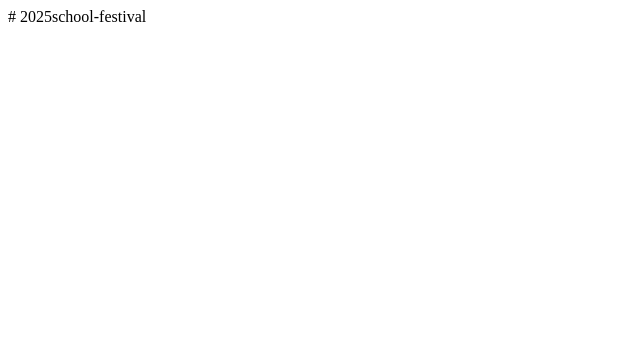
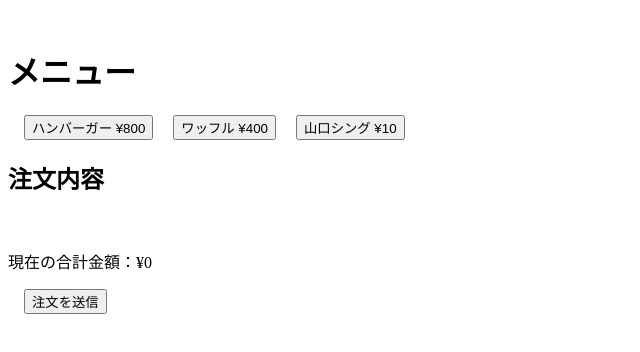
Before and after one commit to Komiel58/2025school-festival, a plain HTML site: page index.html in a window 1280 px wide. Shown: the whole page, without its empty margins (0-640 px from the left). Drawn offline with Linux system fonts and the light colour scheme.

Commit message:
Update index.html

```diff
--- a/index.html
+++ b/index.html
@@ -1 +1,26 @@
-# 2025school-festival
+<!DOCTYPE html>
+<html lang="ja">
+<head>
+    <meta charset="UTF-8">
+    <meta name="viewport" content="width=device-width, initial-scale=1.0">
+    <title>受注</title>
+    <link rel="stylesheet" href="style.css">
+
+</head>
+<body>
+
+
+   <h1>メニュー</h1>
+    <button onclick="addItem('ハンバーガー', 800)">ハンバーガー ¥800</button>
+    <button onclick="addItem('ワッフル', 400)">ワッフル ¥400</button>
+    <button onclick="addItem('山口シング', 10)">山口シング ¥10</button>
+
+    <h2>注文内容</h2>
+    <ul id="orderList"></ul>
+    <p id="liveTotal">現在の合計金額：¥0</p>
+    <button onclick="sendOrder()">注文を送信</button>
+
+    <script src="main.js"></script>
+
+</body>
+</html>
```
